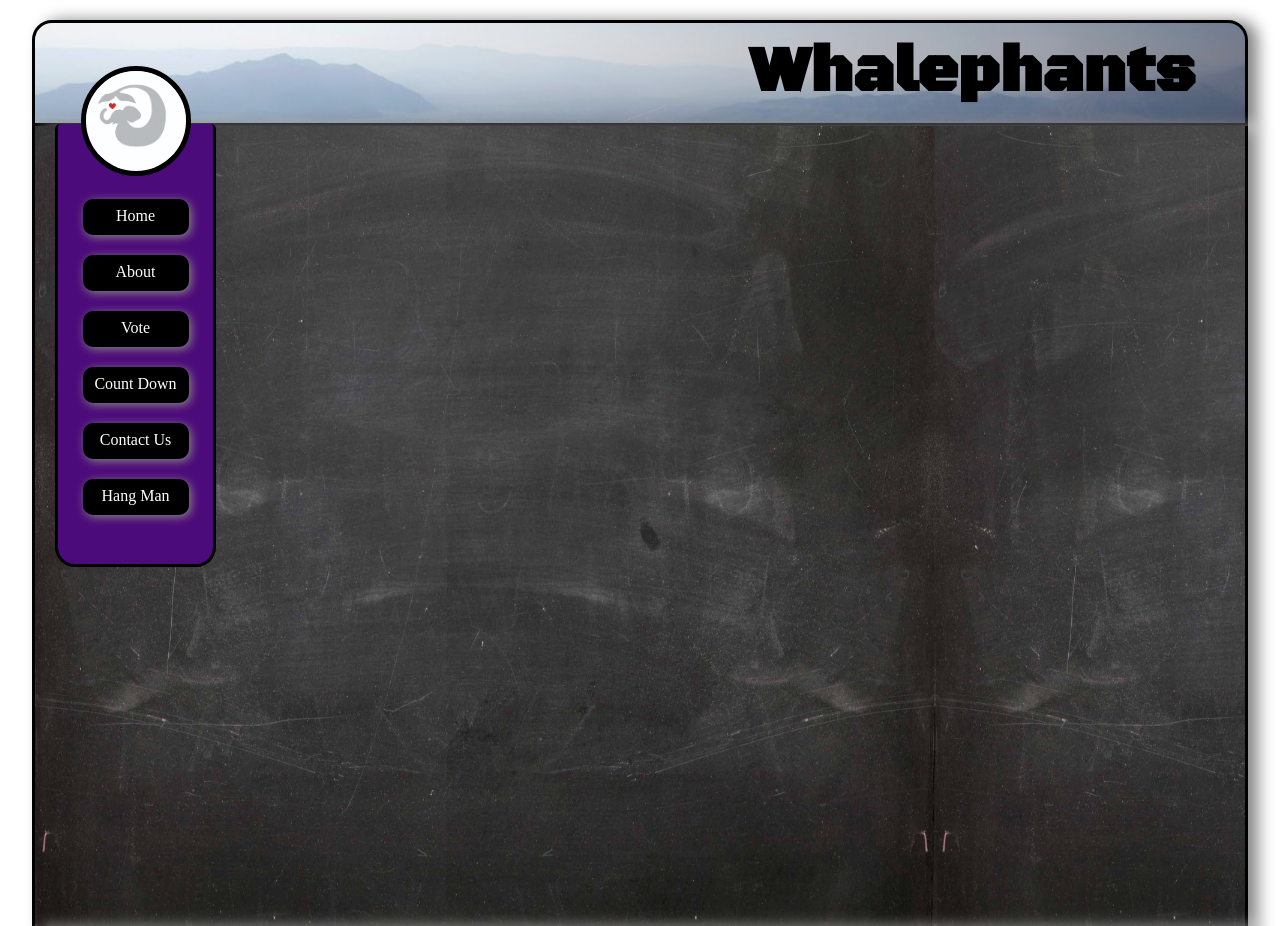
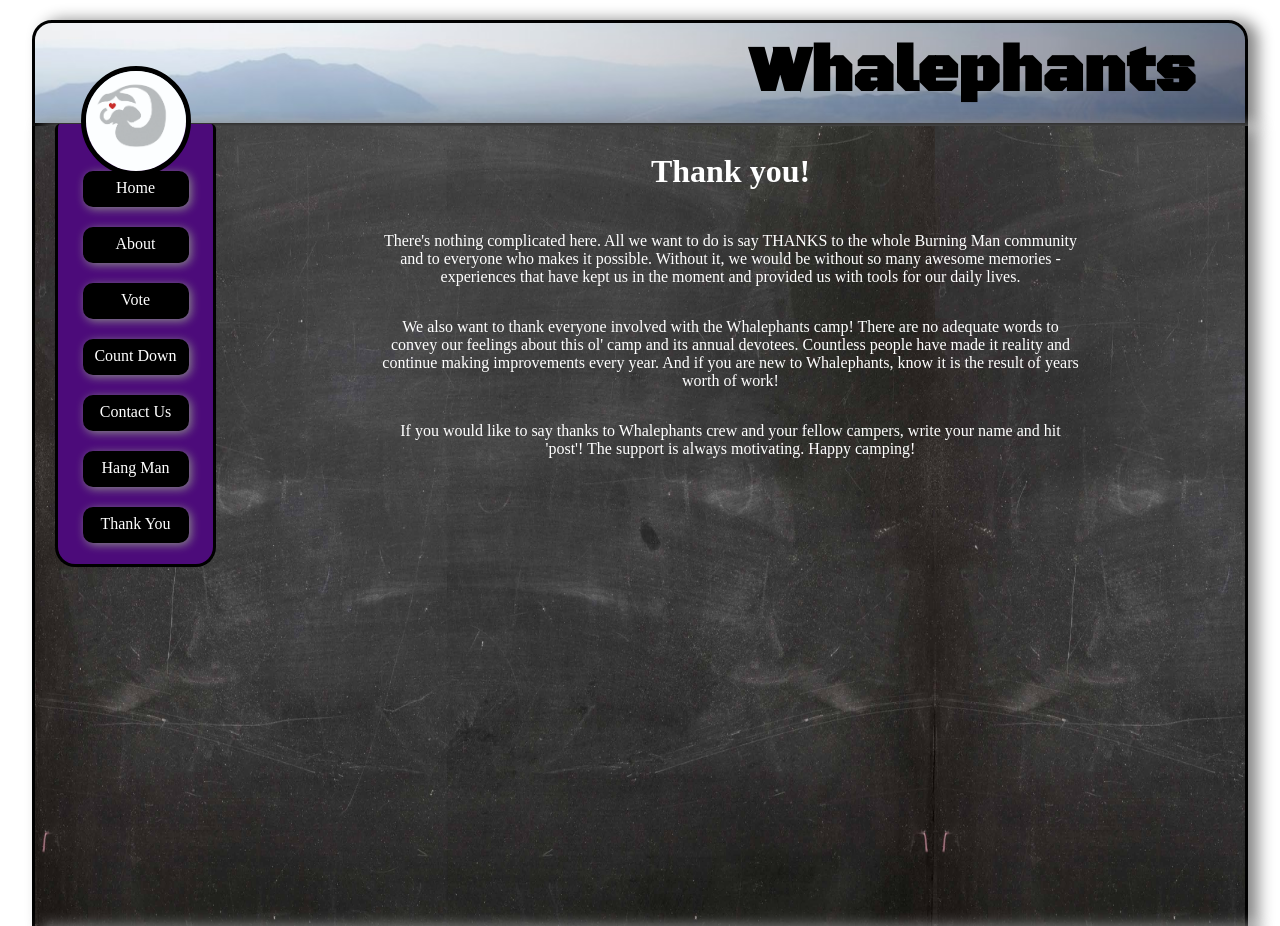
Before and after one commit to darnelho1/whalephants, a website: page thanksPage/thanks.html in a window 1280 px wide. Shown: the top 926 px of the page. Drawn offline with nearby package versions, Linux system fonts and the light colour scheme.

Commit message:
add thanks text

```diff
--- /dev/null
+++ b/thanksPage/thanks.css
@@ -0,0 +1,13 @@
+.articleThanks {
+	justify-content: flex-start;
+}
+
+.thanksH {
+	color: white;
+	font-size: 2em;
+}
+
+.thanksP {
+	color: white;
+	width: 700px;
+}
--- a/thanksPage/thanks.html
+++ b/thanksPage/thanks.html
@@ -5,6 +5,7 @@
   <link rel="stylesheet" type="text/css" href="../structure/homePage.css">
   <link href='https://fonts.googleapis.com/css?family=Black+Ops+One' rel='stylesheet' type='text/css'>
   <link href='https://fonts.googleapis.com/css?family=Gochi+Hand' rel='stylesheet' type='text/css'>
+  <link rel="stylesheet" type="text/css" href="thanks.css">
 </head>
       <body>
       <header class='width'>
@@ -22,13 +23,16 @@
                   <li class= 'nav' id = 'countDown'>Count Down</li>
                   <li class= 'nav' id ='contactUs'>Contact Us</li>
                   <li class= 'nav' id ='game'>Hang Man</li>
+                  <li class= 'nav' id ='game'>Thank You</li>
                 </ul>
               </aside>
           </div>
-            <article>
+            <article class="articleThanks">
+                <h2 class="thanksH">Thank you!</h2>
+                <p class="thanksP">There's nothing complicated here. All we want to do is say THANKS to the whole Burning Man community and to everyone who makes it possible. Without it, we would be without so many awesome memories - experiences that have kept us in the moment and provided us with tools for our daily lives.</p>
+                <p class="thanksP"> We also want to thank everyone involved with the Whalephants camp! There are no adequate words to convey our feelings about this ol' camp and its annual devotees. Countless people have made it reality and continue making improvements every year. And if you are new to Whalephants, know it is the result of years worth of work!</p>
 
-
-
+                <p class="thanksP">If you would like to say thanks to Whalephants crew and your fellow campers, write your name and hit 'post'! The support is always motivating. Happy camping!</p>
 
 
 
```
